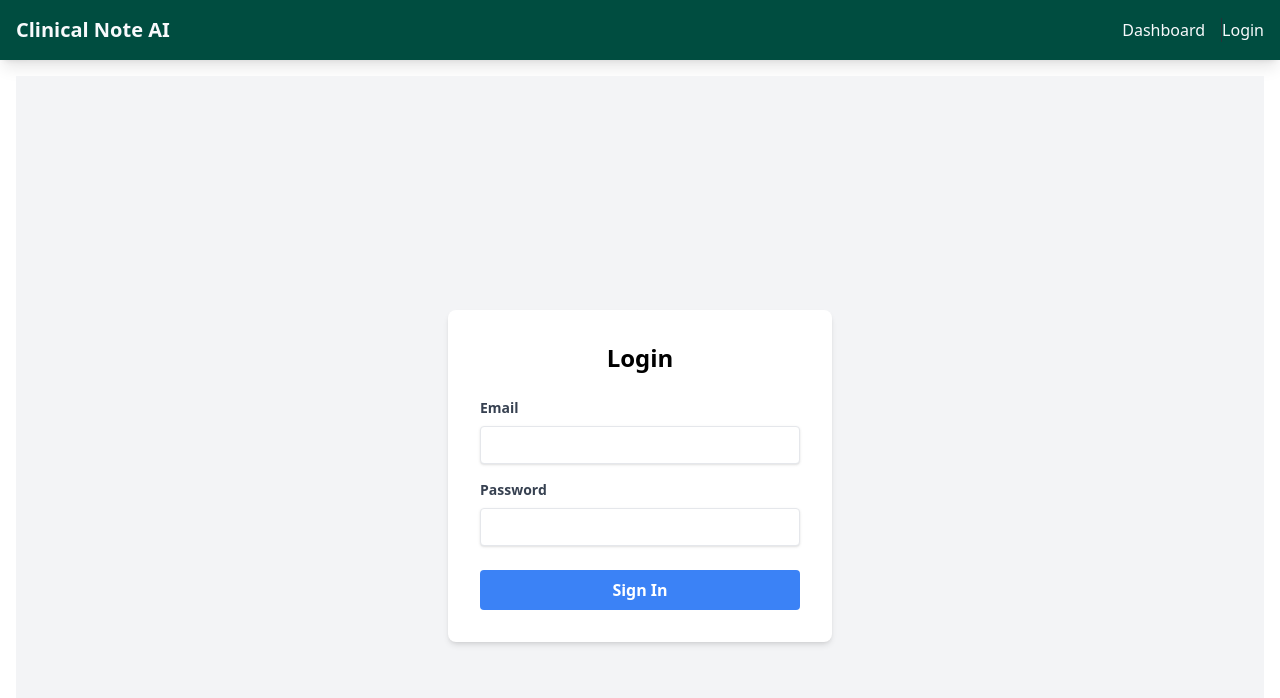
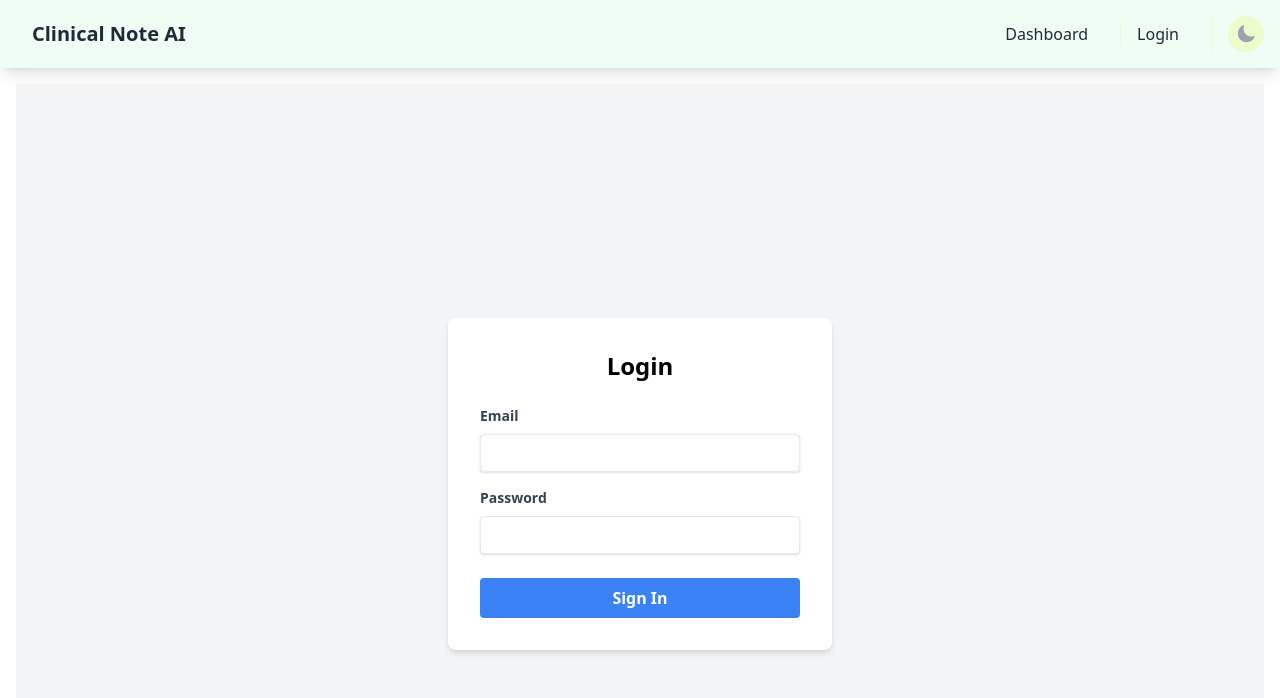
Before and after one commit to devanshuupadhyay/health-ai-boilerplate, a Nuxt app in the folder frontend/: page /login in a window 1280 px wide. Shown: the top 698 px of the page. Built offline with nearby package versions, Linux system fonts and the light colour scheme.

Commit message:
style: Finalize light and dark theme palettes

```diff
--- a/frontend/app.vue
+++ b/frontend/app.vue
@@ -1,5 +1,5 @@
 <template>
-  <div>
+  <div id="app-root">
     <NuxtLayout>
       <NuxtPage />
     </NuxtLayout>
--- a/frontend/assets/css/main.css
+++ b/frontend/assets/css/main.css
@@ -2,6 +2,6 @@
 @tailwind components;
 @tailwind utilities;
 
-body {
-  @apply font-sans;
+.nav-link {
+  @apply text-text dark:text-dark-text hover:text-accent dark:hover:text-dark-accent px-4 transition-colors duration-200;
 }
--- a/frontend/components/NavBar.vue
+++ b/frontend/components/NavBar.vue
@@ -1,18 +1,21 @@
 <template>
-  <nav class="bg-primary text-text p-4 shadow-lg">
+  <nav class="bg-primary dark:bg-dark-primary text-text dark:text-dark-text p-4 shadow-lg transition-colors duration-200">
     <div class="container mx-auto flex items-center justify-between">
       <NuxtLink to="/" class="text-xl font-bold nav-link">
         Clinical Note AI
       </NuxtLink>
-      <div class="flex items-center space-x-4 divide-x divide-secondary">
+      <div class="flex items-center space-x-4 divide-x divide-secondary dark:divide-dark-secondary">
         <NuxtLink to="/" class="nav-link">Dashboard</NuxtLink>
         <div v-if="authStore.isLoggedIn" class="flex items-center space-x-2 px-4">
           <span class="text-sm">Welcome, {{ authStore.user?.name || 'User' }}</span>
-          <button @click="handleLogout" class="bg-accent hover:bg-blue-700 text-white font-bold py-1 px-3 rounded-md text-sm focus:outline-none">
+          <button @click="handleLogout" class="bg-accent dark:bg-dark-accent hover:bg-blue-700 text-white font-bold py-1 px-3 rounded-md text-sm focus:outline-none">
             Logout
           </button>
         </div>
         <NuxtLink v-else to="/login" class="nav-link">Login</NuxtLink>
+        <div class="pl-4">
+            <ThemeSwitcher />
+        </div>
       </div>
     </div>
   </nav>
--- /dev/null
+++ b/frontend/components/ThemeSwitcher.vue
@@ -0,0 +1,17 @@
+<template>
+  <ClientOnly>
+    <button
+      @click="colorMode.preference = colorMode.value === 'dark' ? 'light' : 'dark'"
+      class="flex items-center justify-center p-2 rounded-full text-text dark:text-dark-text bg-secondary dark:bg-dark-secondary focus:outline-none transition-colors duration-300"
+    >
+      <SunIcon v-if="colorMode.value === 'dark'" class="h-5 w-5 text-yellow-500" />
+      <MoonIcon v-else class="h-5 w-5 text-gray-400" />
+    </button>
+  </ClientOnly>
+</template>
+
+<script setup lang="ts">
+import { SunIcon, MoonIcon } from '@heroicons/vue/24/solid';
+
+const colorMode = useColorMode();
+</script>
--- a/frontend/nuxt.config.ts
+++ b/frontend/nuxt.config.ts
@@ -8,6 +8,7 @@ export default defineNuxtConfig({
     '@pinia/nuxt',
     '@nuxtjs/i18n',
     '@vee-validate/nuxt',
+    '@nuxtjs/color-mode',
   ],
 
   // Global CSS settings
@@ -34,5 +35,19 @@ export default defineNuxtConfig({
         }
       }
     }
+  },
+
+  // Color mode configuration
+  colorMode: {
+    classSuffix: '', // Tells the module to use the 'dark' class instead of 'dark-mode'
+  },
+
+  // Adds font-sans to the <body> element globally
+  app: {
+    head: {
+      bodyAttrs: {
+        class: 'font-sans'
+      }
+    }
   }
 })
--- a/frontend/package.json
+++ b/frontend/package.json
@@ -11,6 +11,8 @@
   },
   "dependencies": {
     "@headlessui/vue": "^1.7.23",
+    "@heroicons/vue": "^2.2.0",
+    "@nuxtjs/color-mode": "^3.5.2",
     "@nuxtjs/i18n": "^10.1.1",
     "@nuxtjs/tailwindcss": "^6.14.0",
     "@pinia/nuxt": "^0.11.2",
--- a/frontend/tailwind.config.js
+++ b/frontend/tailwind.config.js
@@ -1,5 +1,6 @@
 /** @type {import('tailwindcss').Config} */
 module.exports = {
+  darkMode: 'class',
   content: [
     "./components/**/*.{vue,js,ts}",
     "./layouts/**/*.vue",
@@ -14,11 +15,19 @@ module.exports = {
   theme: {
     extend: {
       colors: {
-        primary: '#004d40',  // A deep, dark teal for the background
-        secondary: '#263238', // A neutral dark gray for secondary elements
-        accent: '#1e88e5',  // A vibrant blue for highlights and buttons
-        text: '#F8FAFC',    // A clean off-white for body text
-        soft: '#94A3B8'     // A soft, subtle gray for secondary text or icons
+        // Light Theme Colors
+        primary: '#F0FDF4',      // A very light green for the background
+        secondary: '#ECFCCB',    // A subtle off-white for secondary elements
+        accent: '#14B8A6',       // A vibrant teal for highlights and buttons
+        text: '#1F2937',         // Dark gray for text
+        soft: '#9CA3AF',         // A soft gray for icons or subtle text
+
+        // Dark Theme Colors
+        'dark-primary': '#1F2937',      // Inverted light primary
+        'dark-secondary': '#4B5563',    // A darker shade for secondary elements
+        'dark-accent': '#14B8A6',       // Accent color remains consistent
+        'dark-text': '#F0FDF4',         // Inverted light text
+        'dark-soft': '#9CA3AF'          // Soft color remains consistent
       },
     },
   },
```
Also changed, not shown: 1 other file (tests, documents, lock files or other folders).
